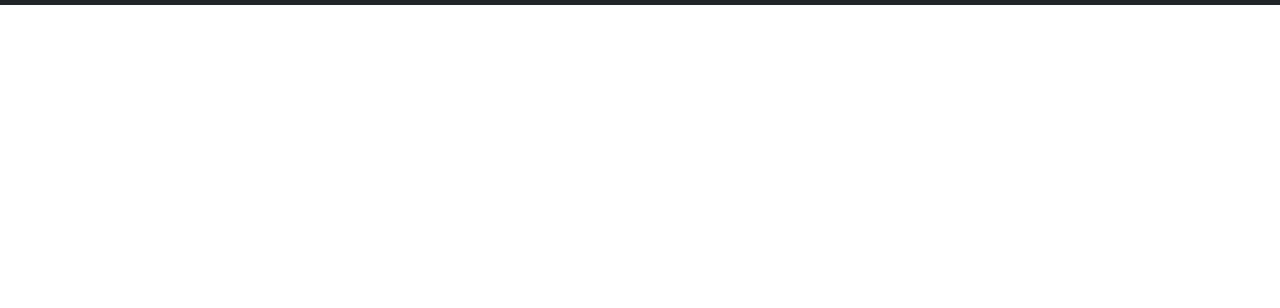
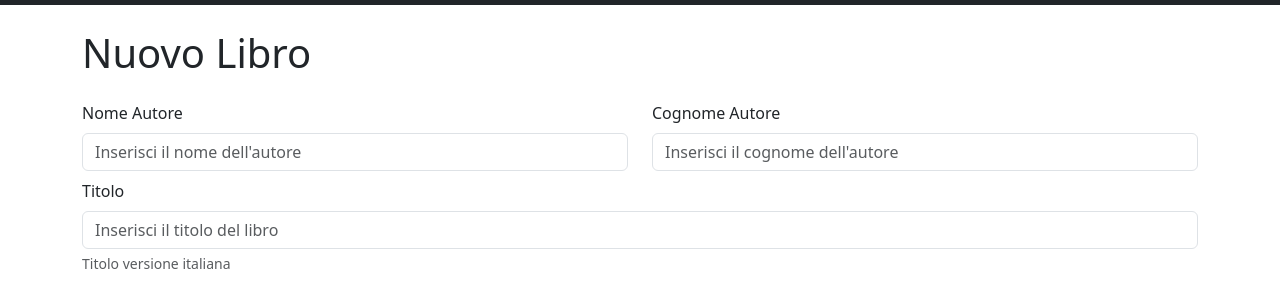
Before and after one commit to Luca1882/html-css-bootstrap-dashboard, a plain HTML site: page nuovolibro.html in a window 1280 px wide. Shown: the part 96-404 px from the top of the page. Drawn offline with nearby package versions, Linux system fonts and the light colour scheme.

Commit message:
Feat: Aggiunto Container h1, aggiunto prime due righe dell'elemento Form

```diff
--- a/nuovolibro.html
+++ b/nuovolibro.html
@@ -1,5 +1,6 @@
 <!DOCTYPE html>
 <html lang="en">
+
 <head>
     <meta charset="UTF-8">
     <meta name="viewport" content="width=device-width, initial-scale=1.0">
@@ -7,10 +8,12 @@
         integrity="sha384-QWTKZyjpPEjISv5WaRU9OFeRpok6YctnYmDr5pNlyT2bRjXh0JMhjY6hW+ALEwIH" crossorigin="anonymous">
     <title>Nuovo libro</title>
 </head>
+
+<!--Main Content Navbar/Logo-->
 <body>
     <header>
         <nav class="navbar navbar-expand-lg navbar-dark bg-dark">
-          <div class="container-md">
+            <div class="container-sm text-start">
                 <a class="navbar-brand text-light" href="#">
                     <img src="./img/duck.png" alt="Duck Logo" width="75px">
                 </a>
@@ -29,13 +32,38 @@
                         <li class="nav-item">
                             <a class="nav-link fs-5" href="#">Storico prestiti</a>
                         </li>
-                <li class="nav-item">
-                  <a class="nav-link fs-5" href="#">Help</a>
+                        <li class="nav-item fs-5">
+                            <a class="nav-link" href="#">Help</a>
                         </li>
                     </ul>
                 </div>
             </div>
         </nav>
     </header>
+    <!--H1 Container-->
+    <div class="container">
+        <h1 class="mt-4">Nuovo Libro</h1>
+    </div>
+    <!--Start Form First row-->
+    <div class="container-sm mt-4">
+        <div class="row">
+            <div class="col">
+                <label for="nome-autore" class="form-label">Nome Autore</label>
+                <input type="text" class="form-control" id="nome-autore" placeholder="Inserisci il nome dell'autore">
+            </div>
+            <div class="col">
+                <label for="cognome-autore" class="form-label">Cognome Autore</label>
+                <input type="text" class="form-control" id="cognome-autore"
+                    placeholder="Inserisci il cognome dell'autore">
+            </div>
+        </div>
+    <!--Second Row-->
+        <div class="mt-2">
+            <label for="titolo" class="form-label">Titolo</label>
+            <input type="titolo" class="form-control" id="titolo" placeholder="Inserisci il titolo del libro">
+            <div id="titolo" class="form-text">Titolo versione italiana</div>
+        </div>
+    </div>
 </body>
+
 </html>
```
Lines whose indentation alone changed are shown as unchanged.
